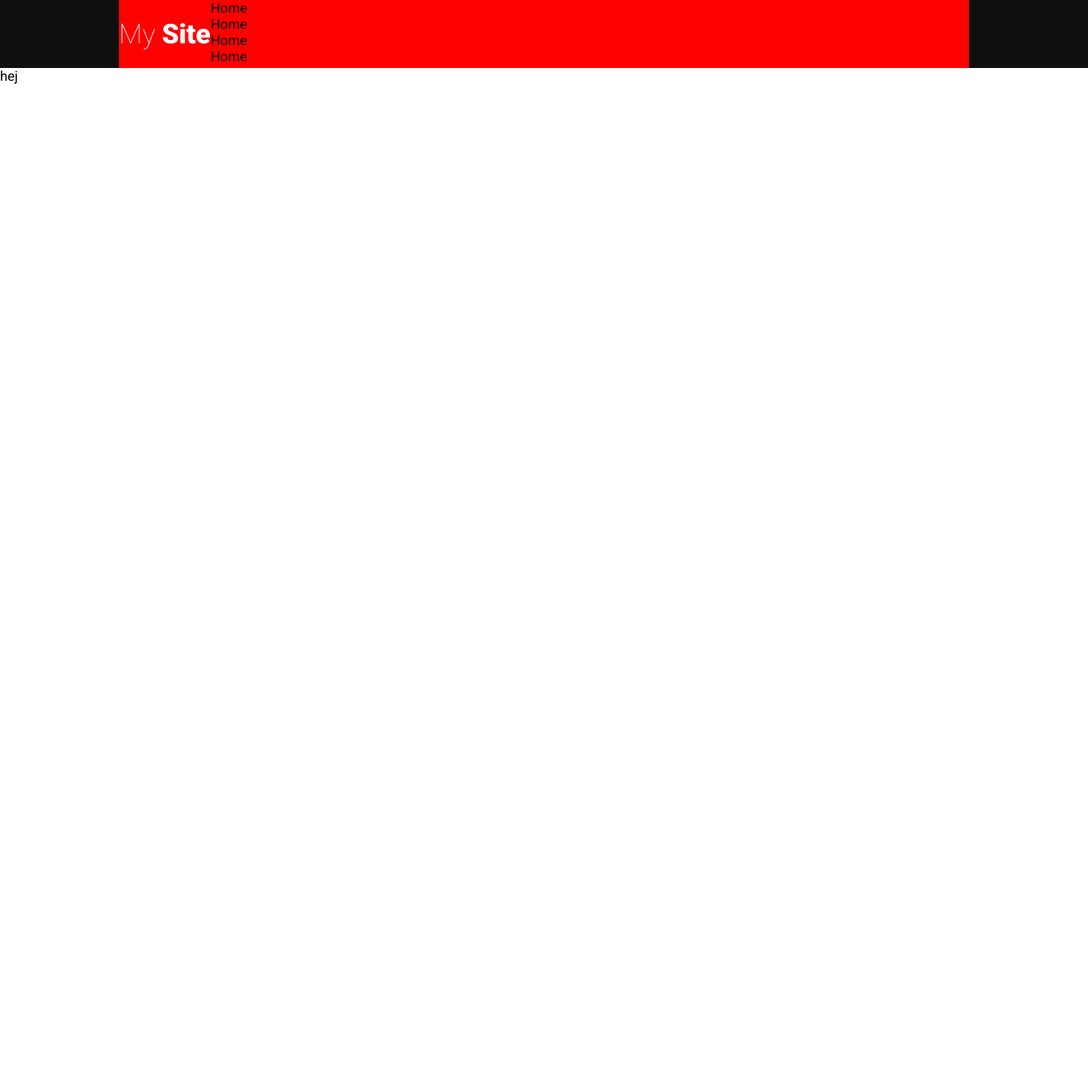
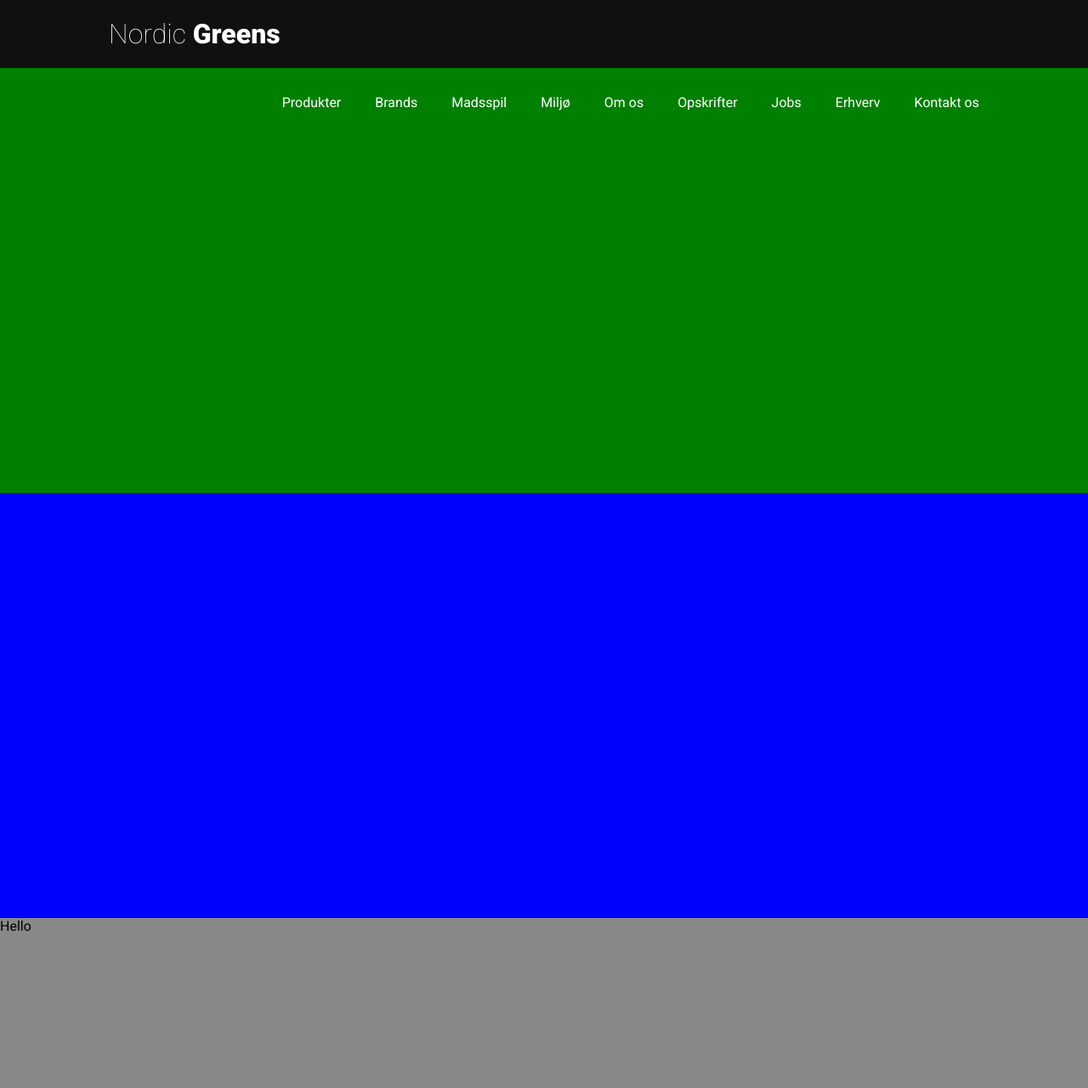
Before and after one commit to Hans4937/exams-project, a PHP site: page / in a window 1280 px wide. Shown: the whole page at 85% size. Before the commit the page ends 99 px from the top, so only its background shows below. Run offline with PHP 8.4, Linux system fonts and the light colour scheme.

Commit message:
index.php

```diff
--- a/index.php
+++ b/index.php
@@ -14,23 +14,41 @@
 
 <body>
 
-<div class="header">
+  <div class="Header">
 
-    <div class="inner_header">
-      <div class="logo_container">
-        <h1>My <span>Site</span></h1>
+    <div class="InnerHeader">
+      <div class="LogoContainer">
+        <h1>Nordic <span>Greens</span></h1>
       </div>
 
-      <ul class="navigation">
-        <a><li>Home</li></a>
-        <a><li>Home</li></a>
-        <a><li>Home</li></a>
-        <a><li>Home</li></a>
-      </ul>
+        <ul class="Navigation">
+          <a href="#"><li>Produkter</li></a>
+          <a href="#"><li>Brands</li></a>
+          <a href="#"><li>Madsspil</li></a>
+          <a href="#"><li>Miljø</li></a>
+          <a href="#"><li>Om os</li></a>
+          <a href="#"><li>Opskrifter</li></a>
+          <a href="#"><li>Jobs</li></a>
+          <a href="#"><li>Erhverv</li></a>
+          <a href="#"><li>Kontakt os</li></a>
+        </ul>
 
-    </div>
-</div>
 
+  </div>
+
+  <div class=Container>
+
+  </div>
+
+  <div class=Container0>
+
+  </div>
+
+
+
+  <footer>
+    Hello
+  </footer>
 
   <!-- starting php code -->
   <?php
@@ -38,7 +56,7 @@
 
   ?>
 
-<p>hej</p>
+
 
 </body>
 
--- a/styles.css
+++ b/styles.css
@@ -4,6 +4,7 @@
 
 /*Default style*/
 *{
+
   margin: 0;
   padding: 0;
   list-style: none;
@@ -11,28 +12,29 @@
   font-family: 'Roboto';
 }
 
-.header{
+.Header{
   width: 100%;
   height: 80px;
   display: block;
   background-color: #101010;
+
 }
 
-.inner_header{
-  width: 1000px;
+.InnerHeader{
+  width: 80%;
   height: 100%;
   display: block;
   margin: 0 auto;
-  background-color: red;
+  background-color: #101010;
 }
 
-.logo_container{
+.LogoContainer{
   height: 100%;
   display: table;
   float: left;
 }
 
-.logo_container h1{
+.LogoContainer h1{
   color: white;
   height: 100%;
   display: table-cell;
@@ -40,9 +42,53 @@
   font-size: 32px;
   font-weight: 200;
 }
-.logo_container span{
+.LogoContainer span{
   font-weight: 800;
 }
+
+.Navigation{
+  float: right;
+  height: 100%;
+}
+
+.Navigation a{
+  height: 100%;
+  display: table;
+  float: left;
+  padding: 0px 20px;
+}
+
+/*Last subject in a hughs the right site*/
+.Navigation a:last-child{
+  padding-right: 0;
+}
+
+.Navigation a li{
+  display: table-cell;
+  vertical-align: middle;
+  height: 100%;
+  color: white;
+  font-size: 16px;
+}
+
+.Container{
+  height: 500px;
+  width: 100%;
+  background-color: green;
+}
+.Container0{
+  height: 500px;
+  width: 100%;
+  background-color: blue;
+}
+
+footer{
+  height: 200px;
+  width: 100%;
+  background-color: #888;
+}
+
+
 
 /* Log in*/
 .LoginContainer{
```
